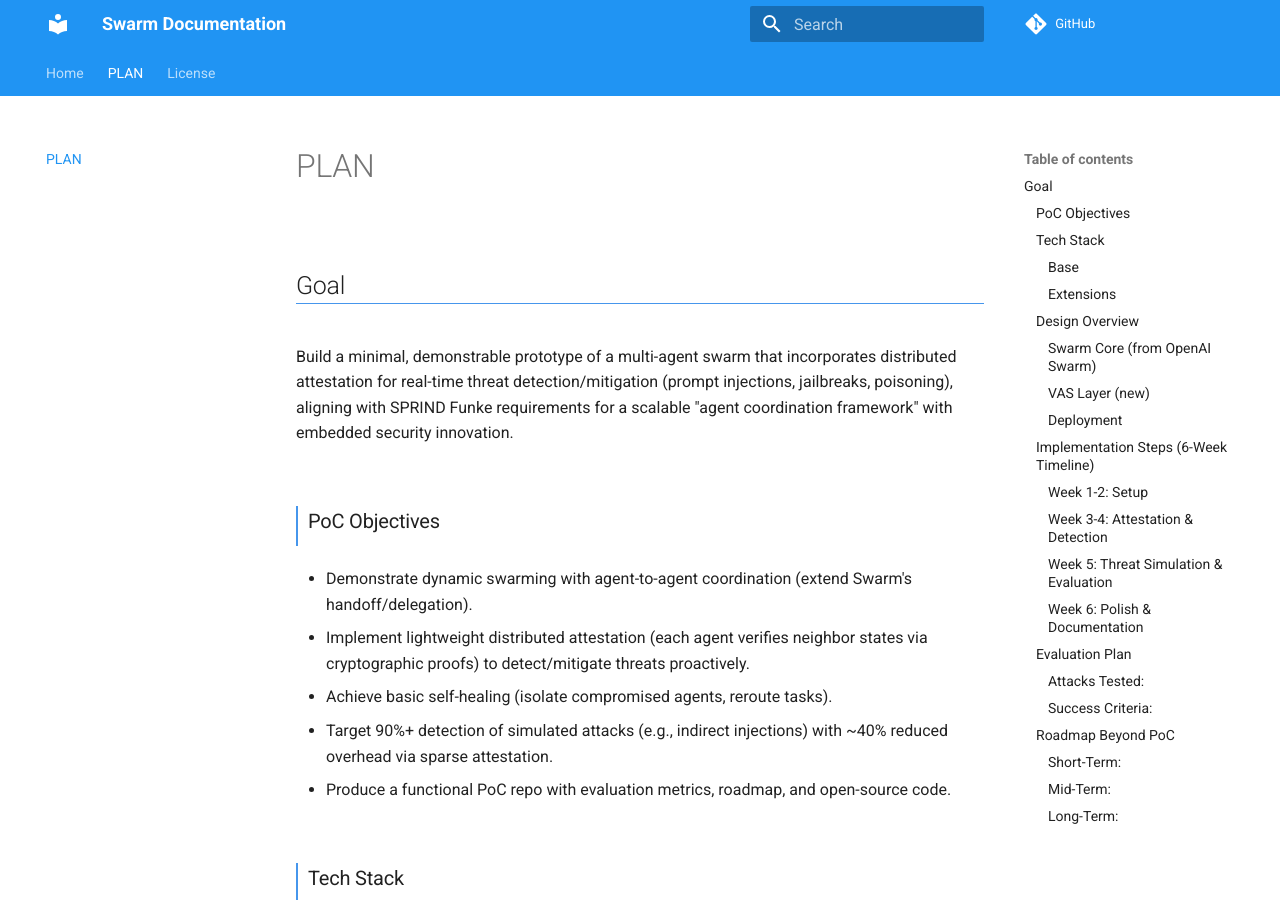
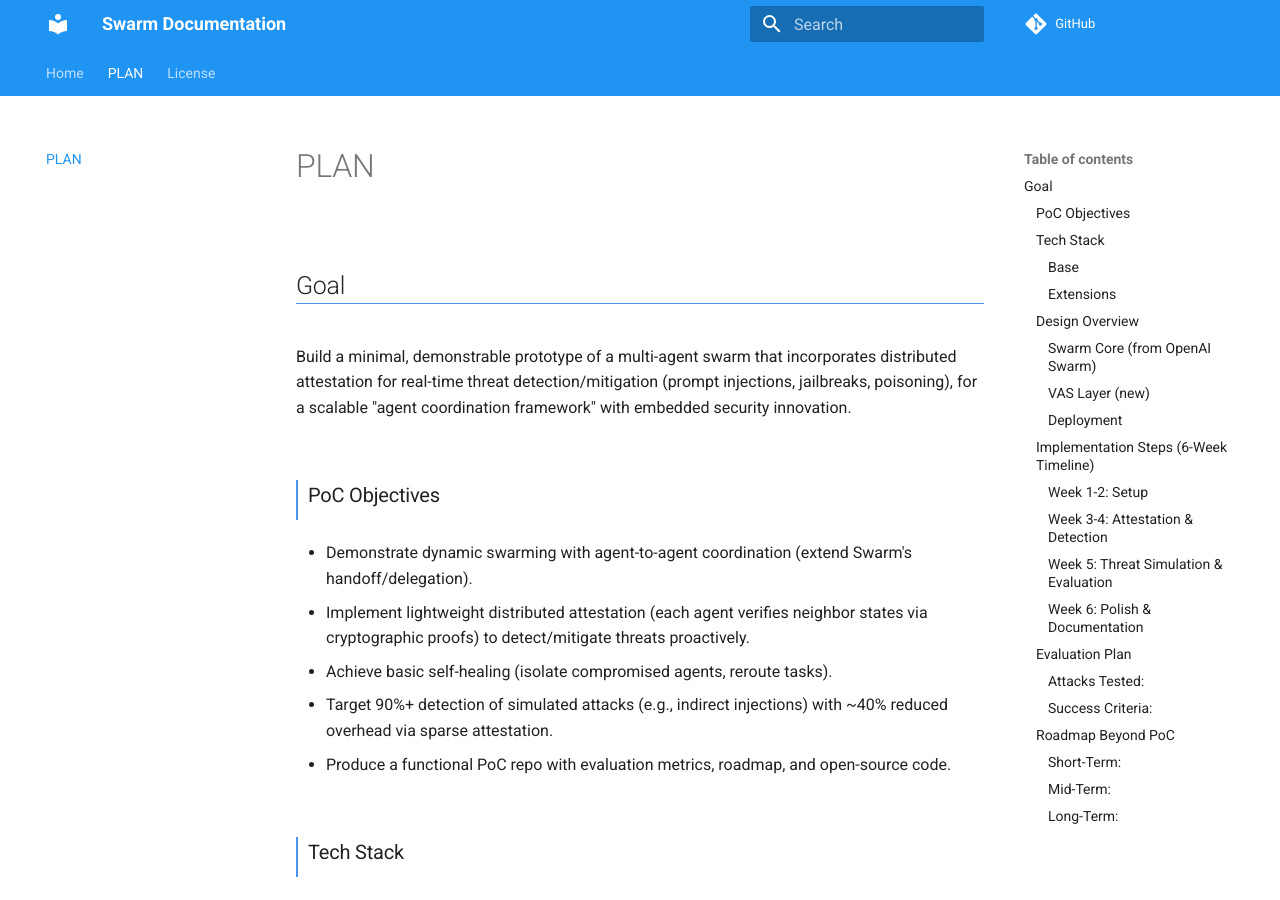
Before and after one commit to disdi/agent-swarm, an MkDocs documentation site: the page built from docs_sample/PLAN.md, in a window 1280 px wide and 900 px high. Built offline with MkDocs 1.6.1 and Material for MkDocs 9.7.7, drawn with Linux system fonts in a browser that asks for light colours; comment, search, counter and statistics services are not loaded; some of the changed text lies outside the part shown.

Commit message:
Refine PLAN

```diff
--- a/docs_sample/PLAN.md
+++ b/docs_sample/PLAN.md
@@ -1,7 +1,7 @@
 # PLAN
 
 ## Goal
-Build a minimal, demonstrable prototype of a multi-agent swarm that incorporates distributed attestation for real-time threat detection/mitigation (prompt injections, jailbreaks, poisoning), aligning with SPRIND Funke requirements for a scalable "agent coordination framework" with embedded security innovation.
+Build a minimal, demonstrable prototype of a multi-agent swarm that incorporates distributed attestation for real-time threat detection/mitigation (prompt injections, jailbreaks, poisoning), for a scalable "agent coordination framework" with embedded security innovation.
 
 ### PoC Objectives
 
@@ -89,4 +89,4 @@
 #### Long-Term:
 - Frontier-scale swarm (100B+ parameters).
 
-This PoC builds directly on Swarm's strengths (simple agent orchestration) while adding VAS's novel security layer. It's feasible in 6 weeks with 2-3 developers, low-cost (local compute), and highly demonstrable for SPRIND. Let me know if you want code snippets or a GitHub repo structure!
+This PoC builds directly on Swarm's strengths (simple agent orchestration) while adding VAS's novel security layer.
```
